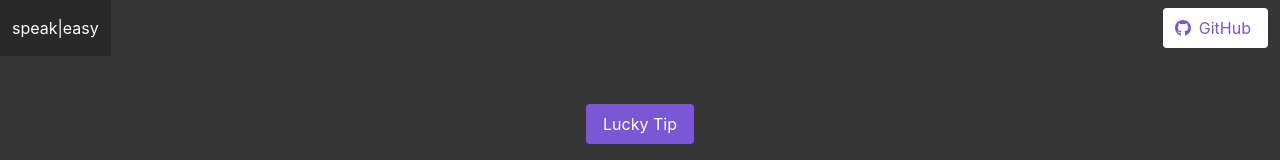
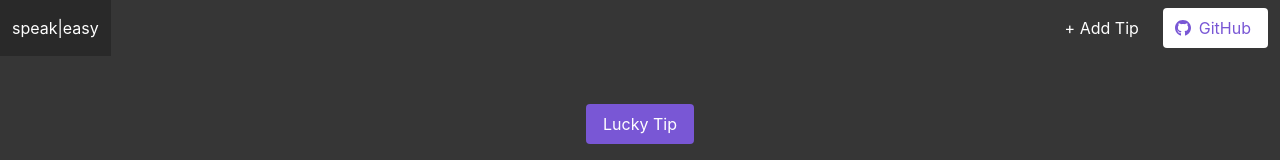
Before and after one commit to lirantal/speak-easy, a Vue app: page / in a window 1280 px wide. Shown: the top 160 px of the page. Built offline with nearby package versions, Linux system fonts and the light colour scheme.

Commit message:
feat: add link to add new twitter tip

```diff
--- a/src/App.vue
+++ b/src/App.vue
@@ -7,6 +7,11 @@
 
       <div class="navbar-menu">
         <div class="navbar-end">
+          <a
+            class="navbar-item"
+            href="https://github.com/lirantal/speak-easy/blob/master/src/components/TweetsData.json"
+          >+ Add Tip</a>
+
           <span class="navbar-item">
             <a class="button is-primary is-inverted" href="https://github.com/lirantal/speak-easy">
               <span class="icon">
```
